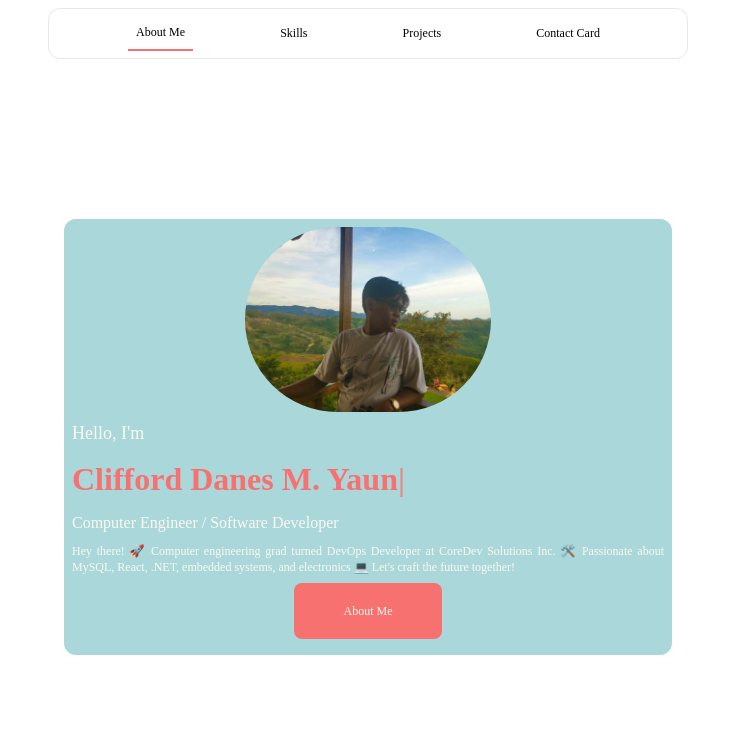
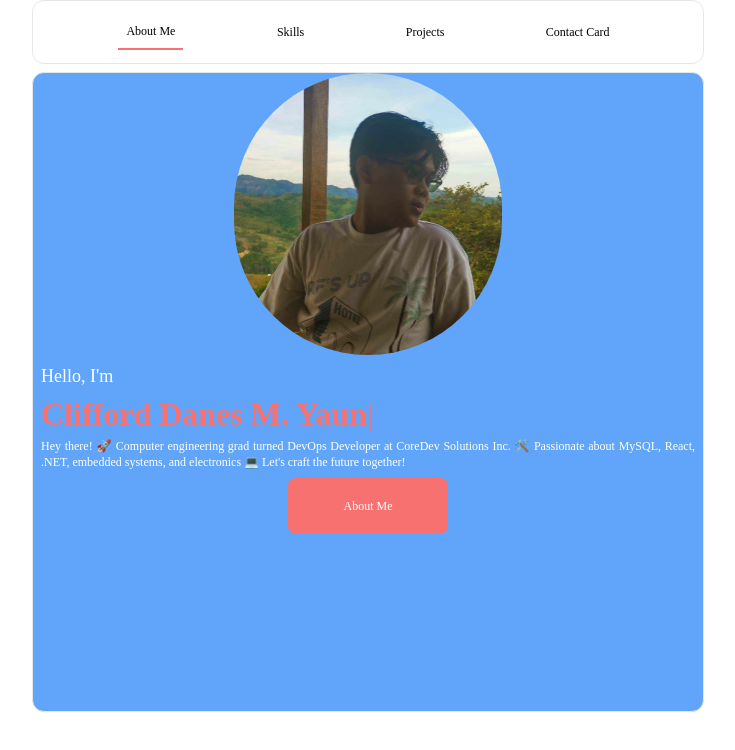
Before and after one commit to DanesYeun/portfolio, a React (Create React App) app: page / in a window 1280 px wide. Shown: the top 750 px of the page, without its empty margins (272-1007 px from the left). Built offline with nearby package versions, Linux system fonts and the light colour scheme; a web font is replaced by a local one.

Commit message:
view(): Page views modifications

```diff
--- a/src/assets/styles/Global.css
+++ b/src/assets/styles/Global.css
@@ -1,6 +1,6 @@
 @font-face {
     font-family: 'MartianMono';
-    src: url(D:\App\portfolio\src\assets\fonts\MartianMono-Regular.ttf) format('truetype');
+    src: url(D:\Personal\App\portfolio\src\assets\fonts\MartianMono-Regular.ttf) format('truetype');
 }
 @media (max-width: 768px) {
     .navbar {
--- a/src/components/Content/About.jsx
+++ b/src/components/Content/About.jsx
@@ -26,33 +26,51 @@ const About = () => {
 
 
     return(
-        <div className="flex flex-col items-center justify-center md:flex-row h-full">
-            <div className="max-w-screen-sm max-h-screen-sm p-4">
-                <div className="bg-blue2 rounded-xl w-full h-full flex flex-col items-center p-2 text-white1">
-                    <div className="flex justify-center w-9/12 h-9/12 md:w-1/2 md:h-1/2">
-                        <img src={image} alt="Photo" className="rounded-full w-5/6 hover:scale-150 transition duration-300 ease-in-out"/>
+        <div className="h-full">
+            <div className="w-2/5 m-auto place-items-center">
+                <img src={image} alt="Photo" className="rounded-full"/>
             </div>
-                    <div className="m-2 w-full h-full flex flex-col gap-y-2">
+            <div className="text-white m-2">
                 <h2>Hello, I'm</h2>
                 <h1 className="text-red-400">
                     <TypingAnimation text={Profile.Name}/>
                 </h1>
-                        <h3>{Profile.Position}</h3>
                 <body className="text-xs text-justify">{Profile.Bio}</body>
-                        <div className="w-full flex justify-center">
+                <div className="m-2 flex justify-center">
                     <button
-                                className="bg-red-400 w-full md:w-1/4 h-14 rounded-lg hover:bg-blue-400 hover:transform hover:scale-125 duration-300 ease-in-out"
+                        className="bg-red-400 w-full md:w-1/4 h-14 rounded-lg hover:transform hover:scale-125 duration-300 ease-in-out m-auto"
                         onClick={handleClick}
                     >
                         About Me
                     </button>
                 </div>
-
             </div>
         </div>
-            </div>
-        </div>
-
+        // <div className="flex flex-col items-center justify-center md:flex-row h-full">
+        //     <div className="max-w-screen-sm max-h-screen-sm p-4">
+        //         <div className="bg-blue2 rounded-xl w-full h-full flex flex-col items-center p-2 text-white1">
+        //             <div className="flex justify-center h-9/12 md:w-1/2 md:h-1/2">
+        //                 <img src={image} alt="Photo" className="transition duration-300 ease-in-out"/>
+        //             </div>
+        //             <div className="m-2 w-full h-full flex flex-col gap-y-2">
+        //                 <h2>Hello, I'm</h2>
+        //                 <h1 className="text-red-400">
+        //                     <TypingAnimation text={Profile.Name}/>
+        //                 </h1>
+        //                 <h3>{Profile.Position}</h3>
+        //                 <body className="text-xs text-justify">{Profile.Bio}</body>
+        //                 <div className="w-full flex justify-center">
+        //                     <button
+        //                         className="bg-red-400 w-full md:w-1/4 h-14 rounded-lg hover:bg-blue-400 hover:transform hover:scale-125 duration-300 ease-in-out"
+        //                         onClick={handleClick}
+        //                     >
+        //                         About Me
+        //                     </button>
+        //                 </div>
+        //             </div>
+        //         </div>
+        //     </div>
+        // </div>
     );
 }
 
--- a/src/components/Content/Projects.jsx
+++ b/src/components/Content/Projects.jsx
@@ -25,19 +25,19 @@ const Projects = () => {
             <div className="w-full md:w-3/4 bg-white1 rounded-xl h-full flex flex-col md:flex-row">
 
                 {/* sidebar */}
-                <div className="h-full w-full md:w-1/4 flex justify-center items-center md:flex md:flex-col p-2">
+                <div className="h-1/2  md:h-full w-full md:w-1/4 flex justify-center items-center md:flex md:flex-col p-2">
                     <button
                         className={`rounded-xl hover:bg-blue2 w-full h-full md:h-1/4 ${activeTab === 0 ? 'bg-blue1 text-white1' : ''}`}
                         onClick={() => handleTabClick(0)}
                     >
                         Banana Hand Class Segregator
                     </button>
-                    <button
+                    {/* <button
                         className={`rounded-xl hover:bg-blue2 h-full w-full md:h-1/4 ${activeTab === 1 ? 'bg-blue1 text-white1' : ''}`}
                         onClick={() => handleTabClick(1)}
                     >
                         HRIS
-                    </button>
+                    </button> */}
                 </div>
 
                 {/* display panel */}
--- a/src/components/Navigation/navbar.jsx
+++ b/src/components/Navigation/navbar.jsx
@@ -7,7 +7,7 @@ const Navbar = ({activeTab,setActiveTab}) => {
     }
 
     return(
-        <div className="border rounded-xl w-full md:w-1/2 h-full bg-white flex justify-evenly items-center ">
+        <div className="border rounded-xl w-full h-full bg-white flex justify-evenly items-center ">
             <button
                 className={`boder hover:bg-gray-200 p-2
                     ${activeTab === 0 ? 'border-b-2 border-red-400 hover:rounded-t-md' : 'hover:rounded-md'}`}
--- a/src/pages/Mainpage.jsx
+++ b/src/pages/Mainpage.jsx
@@ -19,11 +19,11 @@ const Mainpage = () => {
     }
 
     return(
-        <div className="w-screen h-screen flex flex-col">
-            <div className="w-full h-14 flex justify-center mt-2 mb-4">
-                <Navbar activeTab={activeTab} setActiveTab={setActiveTab}/>
+        <div className="w-screen h-screen">
+            <div className="mx-auto md:max-w-2xl h-16">
+               <Navbar activeTab={activeTab} setActiveTab={setActiveTab}/>
             </div>
-            <div className="w-full h-full">
+            <div className="border rounded-xl bg-blue-400 mx-auto md:max-w-2xl h-4/5 m-2">
                 {getContent(activeTab)}
             </div>
         </div>
```
Also changed, not shown: src/assets/images/pic1.jpg. Lines whose indentation alone changed are shown as unchanged.
